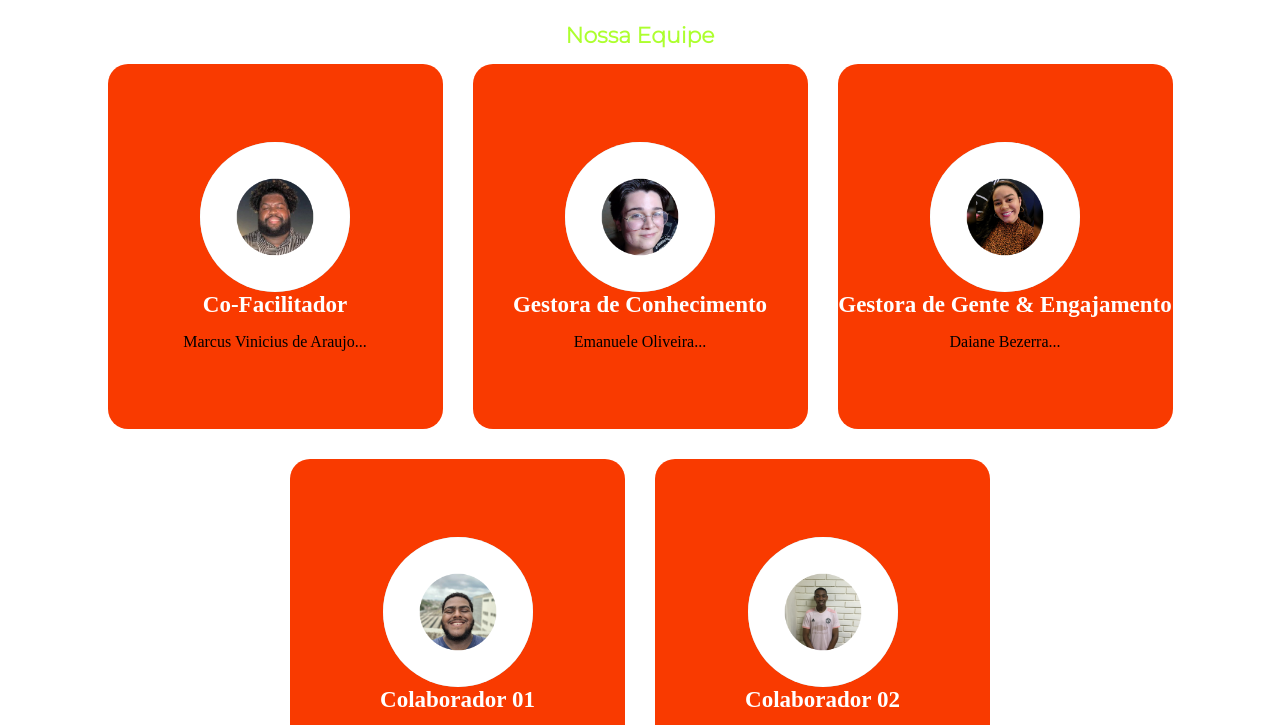
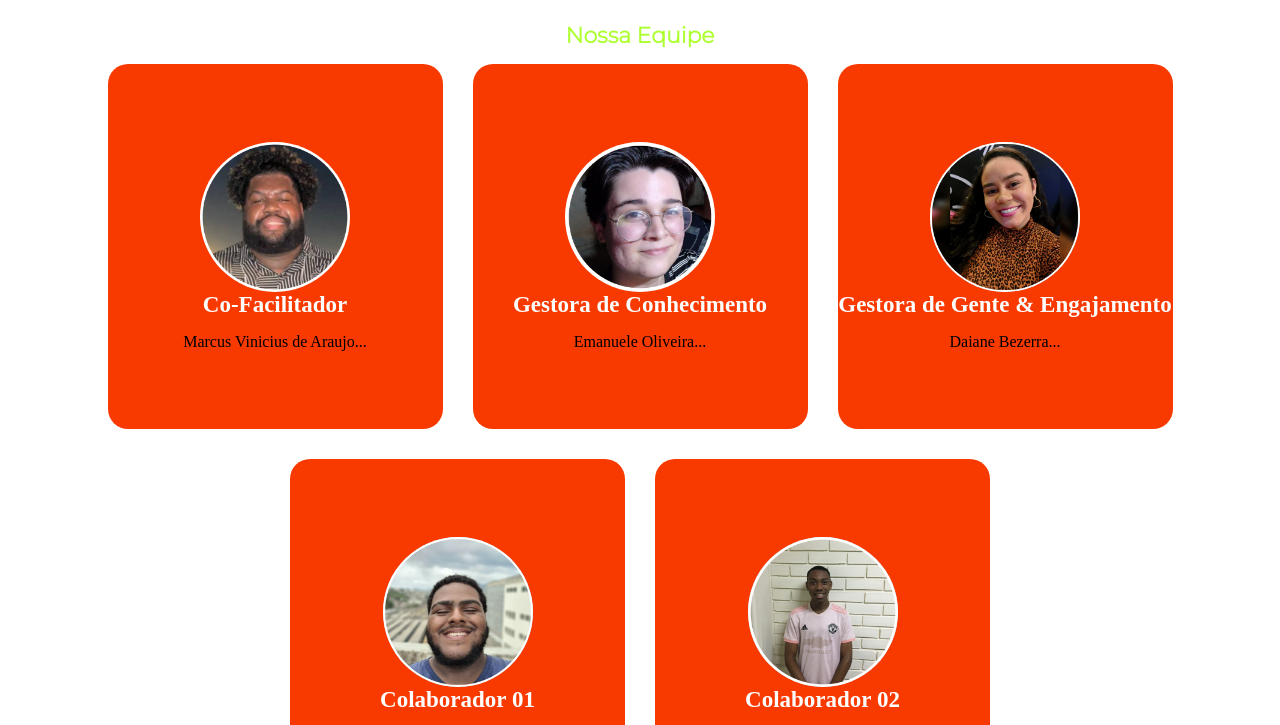
Before and after one commit to ogolipe/projMod1Grupo3, a plain HTML site: page cardsequipe.html in a window 1280 px wide. Shown: the part 58-783 px from the top of the page. Drawn offline with Linux system fonts and the light colour scheme.

Commit message:
Atualização Fotos

```diff
--- a/cardsequipe.html
+++ b/cardsequipe.html
@@ -44,7 +44,7 @@
     <div class="container-cards">
 
         <div class="Card">
-            <img class="img-cards" src="img/Fotos_Equipe_SQUAD_03_XPTO_Marcus_vinicius_de_Araujo.png" alt="">
+            <img class="img-cards" src="img/Marcus_Vinicius_de_Araujo.png" alt="">
             <h5>Co-Facilitador</h5>
             <div class="Paragrafo-button">
                 <p>Marcus Vinicius de Araujo...</p>
@@ -53,7 +53,7 @@
 
 
         <div class="Card">
-            <img class="img-cards" src="img/Fotos_Equipe_SQUAD_03_XPTO_Emanuele_Oliveira.png" alt="">
+            <img class="img-cards" src="img/Emanuele_Oliveira.png" alt="">
             <h5>Gestora de Conhecimento</h5>
             <div class="Paragrafo-button">
                 <p>Emanuele Oliveira...</p>
@@ -62,7 +62,7 @@
 
 
         <div class="Card">
-            <img class="img-cards" src="img/Fotos_Equipe_SQUAD_03_XPTO_Daiane_Bezerra.png" alt="">
+            <img class="img-cards" src="img/Daiane_Bezerra.png" alt="">
             <h5>Gestora de Gente & Engajamento</h5>
             <div class="Paragrafo-button">
                 <p>Daiane Bezerra...</p>
@@ -71,7 +71,7 @@
 
 
         <div class="Card">
-            <img class="img-cards" src="img/Fotos_Equipe_SQUAD_03_XPTO_Lucas_fernando_santos.png" alt="">
+            <img class="img-cards" src="img/Lucas_Fernando_Santos.png" alt="">
                 <h5>Colaborador 01</h5>
                 <div class="Paragrafo-button">
                     <p>Lucas Fernando...</p>
@@ -80,7 +80,7 @@
 
 
         <div class="Card">
-                <img class="img-cards" src="img/Fotos_Equipe_SQUAD_03_XPTO_Fabio_de_freitas.png" alt="">
+                <img class="img-cards" src="img/Fabio_de_Freitas.png" alt="">
                 <h5>Colaborador 02</h5>
                 <div class="Paragrafo-button">
                     <p>Fábio Ferreira...</p>
```
Also changed, not shown: img/Daiane_Bezerra.png (added), img/Emanuele_Oliveira.png (added), img/Fabio_de_Freitas.png (added), img/Fotos_Equipe_SQUAD_03_XPTO_Daiane_Bezerra.png (deleted), img/Fotos_Equipe_SQUAD_03_XPTO_Emanuele_Oliveira.png (deleted), img/Fotos_Equipe_SQUAD_03_XPTO_Fabio_de_freitas.png (deleted), img/Fotos_Equipe_SQUAD_03_XPTO_Lucas_fernando_santos.png (deleted), img/Fotos_Equipe_SQUAD_03_XPTO_Marcus_vinicius_de_Araujo.png (deleted), img/Lucas_Fernando_Santos.png (added), img/Marcus_Vinicius_de_Araujo.png (added).
